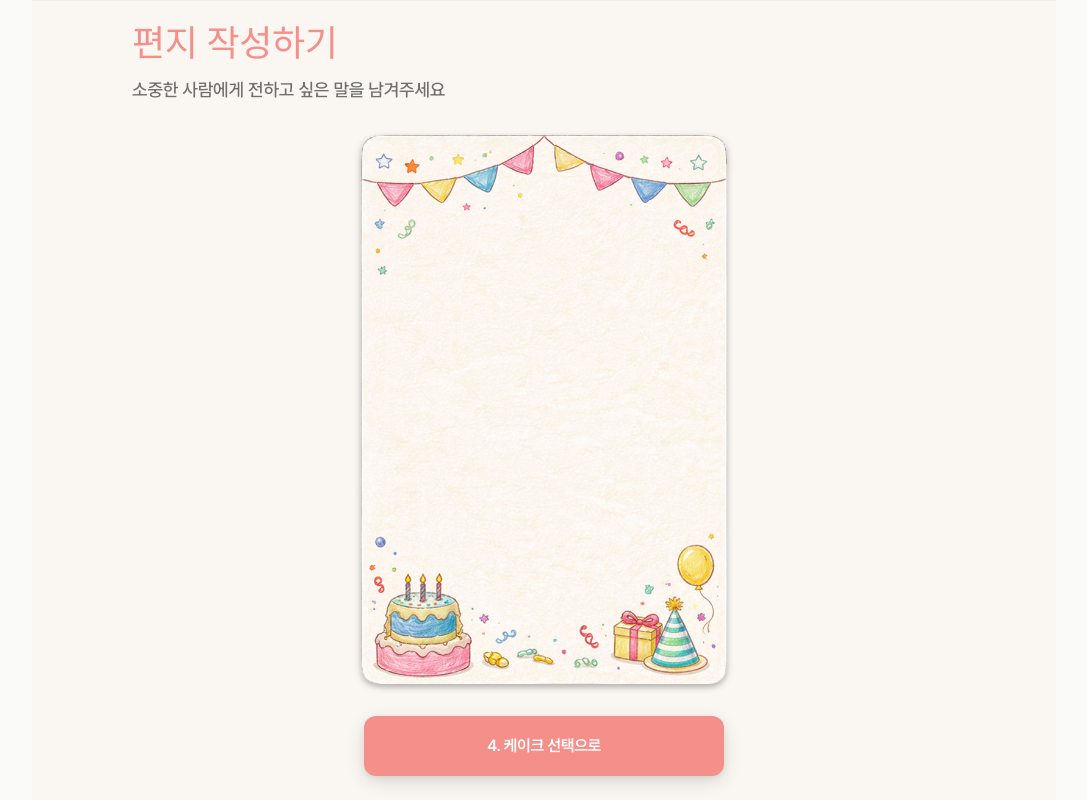
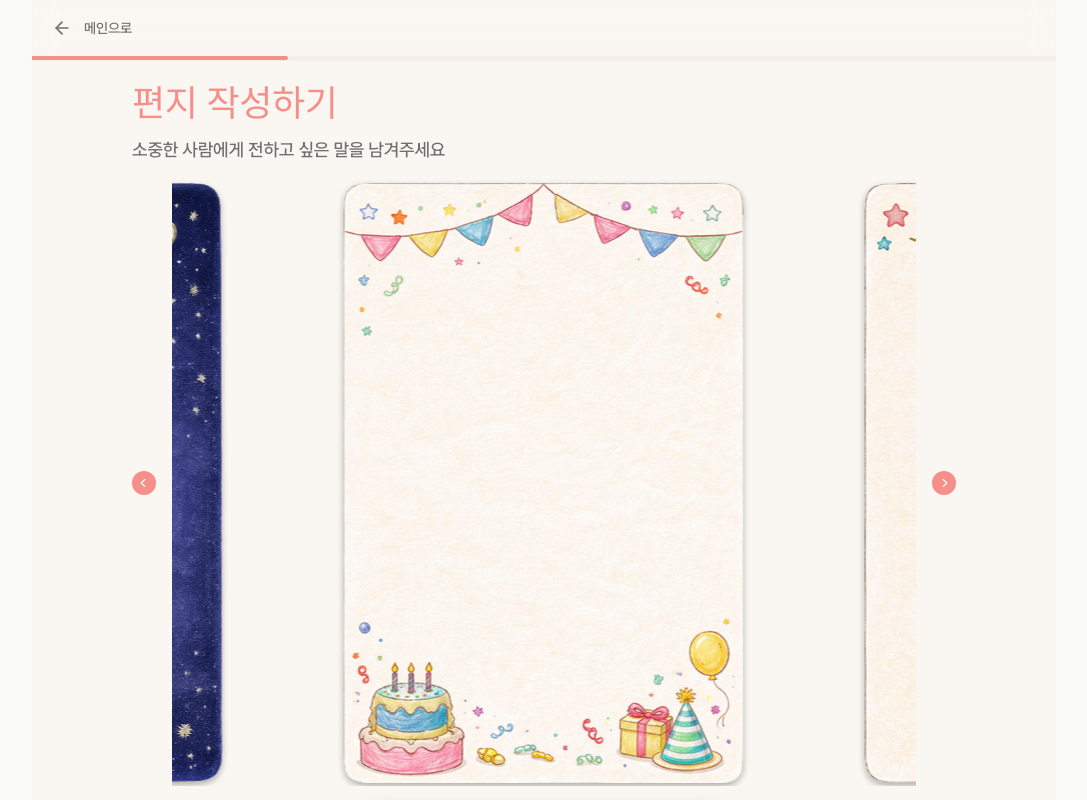
Before and after one commit to Leeseoleem/my-little-birthday-party, a React (Vite) app: page /creator/letter in a window 1280 px wide. Shown: the whole page, without its empty margins (96-1183 px from the left). Built offline with nearby package versions, Linux system fonts and the light colour scheme; a web font is replaced by a local one.

Commit message:
feat: letter 페이지 화면 ui 구현 완료
- 타입에 따라 모드를 분류하여 선택 섹션 / 작성 섹션으로 바뀜

```diff
--- a/src/routes/creator/letter.tsx
+++ b/src/routes/creator/letter.tsx
@@ -1,51 +1,71 @@
 import { createFileRoute } from "@tanstack/react-router";
-import { useEffect, useState } from "react";
+import { useState } from "react";
 
-import CreatorLetterEditor from "../../features/creator/components/CreatorLetterEditor";
-import {
-  type LetterPaperType,
-  LETTER_PAPER_ITEMS,
-} from "../../features/types/letterPaper.types";
+import { useBeforeUnloadWarning } from "../../hooks/useBeforeUnloadWarning";
 
+// --- 기본 컴포넌트 ---
 import PageTitle from "../../components/ui/PageTitle";
-import BottomActionSlot from "../../components/layout/frame/BottomActionSlot";
-import CommonLinkButton from "../../components/ui/Button/CommonLinkButton";
+
+// --- type: select 모드 컴포넌트 ---
+import SelectSection from "../../features/creator/page/letter/SelectSection";
+
+// --- type: write 모드 컴포넌트 ---
+import { type LetterPaperType } from "../../features/types/letterPaper.types";
+import WriteSection from "../../features/creator/page/letter/WriteSection";
+
+// --- style ---
+import { pageLayout } from "../../components/shared/styles/pageLayout";
 
 export const Route = createFileRoute("/creator/letter")({
   staticData: {
     creatorHeader: {
-      value: 0.4,
-      fallbackTo: "/creator/info",
+      kind: "progress-exit",
+      value: 0.25,
     },
   },
   component: CreatorLetterPage,
 });
 
+/** 편지 작성하기 페이지 모드 */
+type LetterMode = "select" | "write";
+
 function CreatorLetterPage() {
-  const [value, setValue] = useState("");
+  const [mode, setMode] = useState<LetterMode>("select");
+
   const [paperType, setPaperType] = useState<LetterPaperType>("default");
+  const [letterText, setLetterText] = useState("");
+
+  // 새로고침 제어 조건
+  const shouldWarnOnRefresh = mode === "write" && letterText.trim() !== "";
+
+  useBeforeUnloadWarning({
+    when: shouldWarnOnRefresh,
+  });
 
   return (
-    <div className="flex flex-col h-full pt-4">
+    <div className={pageLayout}>
       <PageTitle
         title="편지 작성하기"
         subTitle="소중한 사람에게 전하고 싶은 말을 남겨주세요"
       />
-      {/* 추후 사용될 내용
-      <div className="flex flex-1 max-h-full overflow-hidden">
-        <CarouselLayout
-          items={LETTER_PAPER_ITEMS}
+
+      {mode === "select" && (
+        <SelectSection
           type={paperType}
-          onTypeChange={(type) => setPaperType(type as LetterPaperType)}
+          onTypeChange={(t) => setPaperType(t as LetterPaperType)}
+          onClick={() => setMode("write")}
         />
-      </div> */}
-      <CreatorLetterEditor type="default" value={value} onChange={setValue} />
-      <BottomActionSlot>
-        <CommonLinkButton
-          label="4. 케이크 선택으로"
-          to={"/creator/cake/select"}
+      )}
+      {mode === "write" && (
+        <WriteSection
+          editor={{
+            type: paperType,
+            value: letterText,
+            onChange: setLetterText,
+          }}
+          onClickText={() => setMode("select")}
         />
-      </BottomActionSlot>
+      )}
     </div>
   );
 }
```
